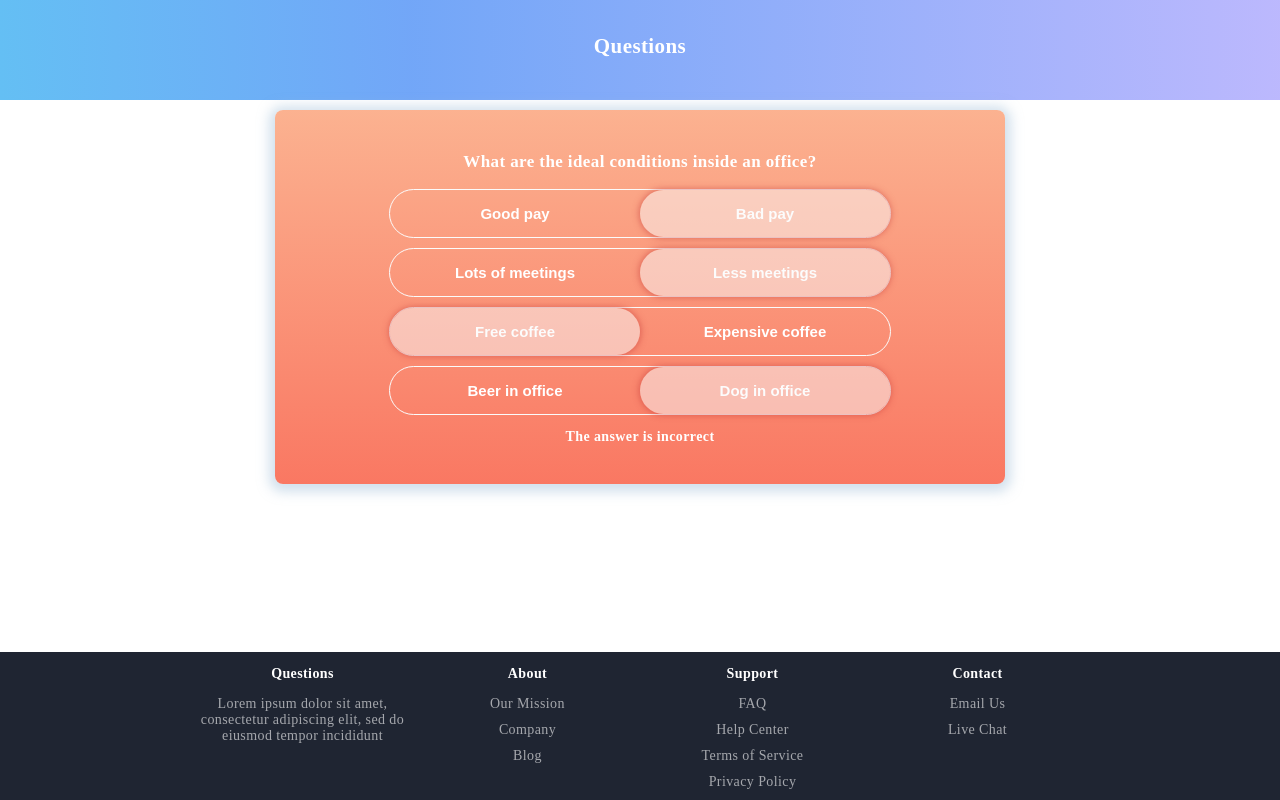
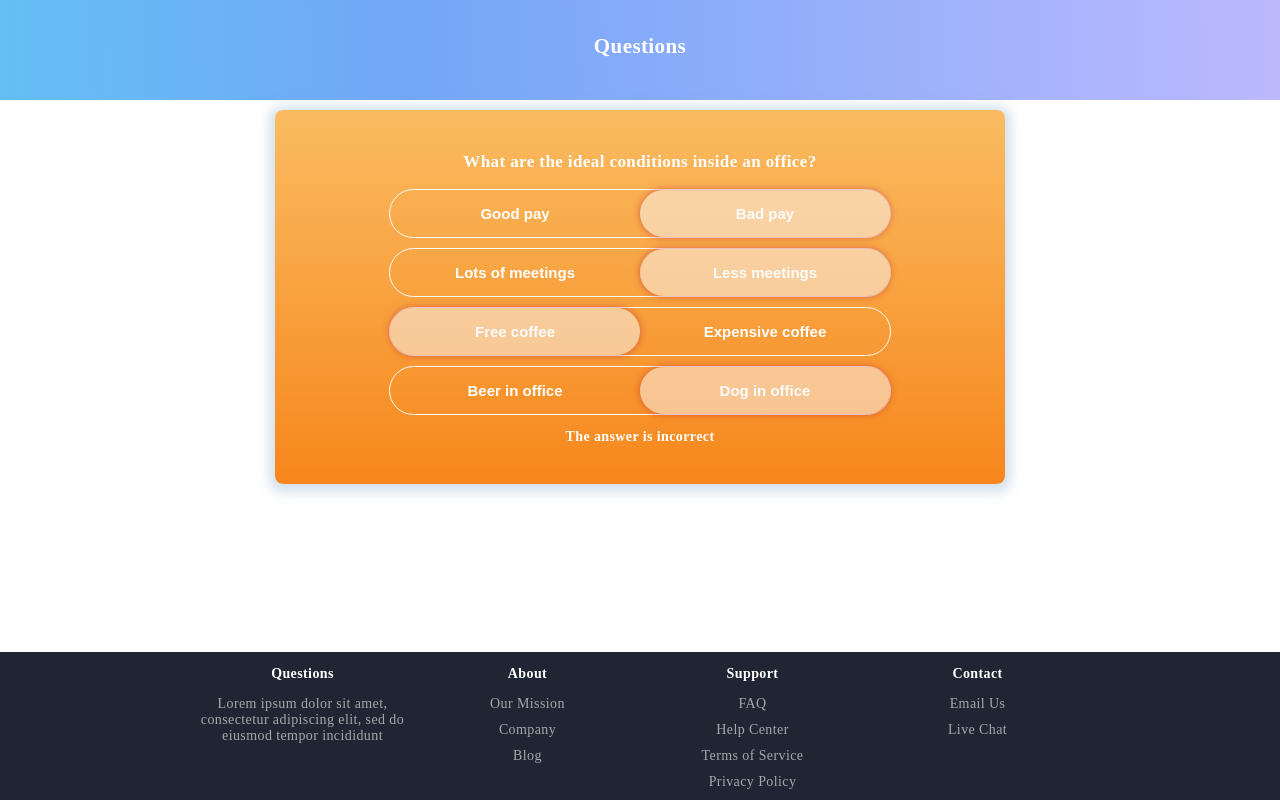
Before and after one commit to alexbrazier/questions-react-app, a React app: page / in a window 1280 px wide. Built offline with nearby package versions, Linux system fonts and the light colour scheme.

Commit message:
feat: Change colour of question to show how correct

```diff
--- a/src/components/Question.jsx
+++ b/src/components/Question.jsx
@@ -13,6 +13,22 @@ export default class Question extends Component {
     })).isRequired,
   }
 
+  /**
+   * Get background colour of question box based on how correct
+   * @param {number} correct Number of correct answers
+   * @param {number} total Total number of answers
+   */
+  static backgroundColour(correct, total) {
+    if (correct === total) {
+      return 'linear-gradient(to bottom, rgba(71, 228, 193), rgba(71, 205, 221))';
+    }
+    const greenMin = [145, 59];
+    const greenRange = [85, 151];
+    const ratio = correct / total;
+    const green = greenMin.map((g, i) => g + greenRange[i] * ratio);
+    return `linear-gradient(to bottom, rgba(250, ${green[0]}, 97), rgba(247, ${green[1]}, 28))`;
+  }
+
   constructor(props) {
     super(props);
     this.state = {
@@ -24,24 +40,27 @@ export default class Question extends Component {
     const { option, answer } = e.target.dataset;
     const selected = [...this.state.selected];
     selected[Number(answer)] = Number(option);
-    const correct = this.props.answers.every((a, i) => selected[i] === a.correct);
-    this.setState({ selected, correct });
+    this.setState({ selected });
   }
 
   render() {
+    const { selected } = this.state;
+    const numberCorrect = this.props.answers.filter((a, i) => selected[i] === a.correct).length;
+    const correct = numberCorrect === this.props.answers.length;
+    const background = Question.backgroundColour(numberCorrect, this.props.answers.length);
     return (
-      <div className={`Question${this.state.correct ? ' correct' : ''}`}>
+      <div className={`Question${correct ? ' correct' : ''}`} style={{ background }}>
         <p className="question">{this.props.question}</p>
         {this.props.answers.map((answer, i) => (
           <Answer
             key={i}
             index={i}
             options={answer.options}
-            selected={this.state.selected[i]}
+            selected={selected[i]}
             toggle={this.toggle}
           />
         ))}
-        <p className="result">The answer is {this.state.correct ? 'correct' : 'incorrect'}</p>
+        <p className="result">The answer is {correct ? 'correct' : 'incorrect'}</p>
       </div>
     );
   }
--- a/src/components/Question.scss
+++ b/src/components/Question.scss
@@ -3,11 +3,7 @@
   padding: 25px 10px;
   max-width: 710px;
   border-radius: 8px;
-  background-image: linear-gradient(to bottom, rgba(250, 145, 97, 0.7), rgba(247, 59, 28, 0.69));
   box-shadow: 0 2px 12px 6px rgba(167, 196, 220, 0.5);
-  &.correct {
-    background-image: linear-gradient(to bottom, #47e4c1, #07cddd);
-  }
 
   p.question {
     font-size: 17px;
```
